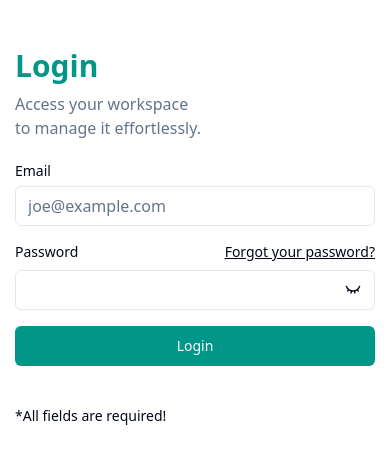
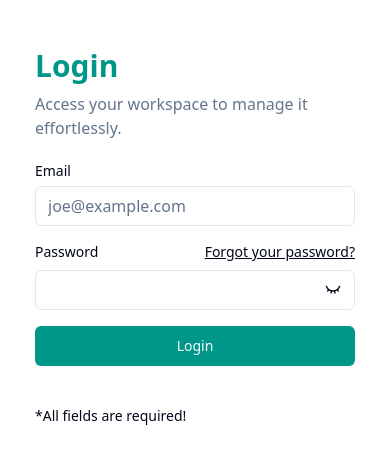
Before and after one commit to Nayak-Sahil/Workspace, a React app in the folder client/: page / in a window 390 px wide. Shown: the top 464 px of the page. Built offline with nearby package versions, Linux system fonts and the light colour scheme; the HTML template or start-up script is replaced by a standard one.

Commit message:
Update: Login Interface

```diff
--- a/client/src/App.jsx
+++ b/client/src/App.jsx
@@ -48,10 +48,10 @@ function App() {
   return (
     <div className="w-full lg:grid h-screen lg:grid-cols-2">
       <div className="flex items-center justify-center py-12">
-        <div className="mx-auto grid w-[360px] gap-6">
+        <div className="mx-auto grid sm:w-[360px] w-[320px] gap-6">
           <div className="grid gap-2">
             <h1 className="text-3xl text-primary font-bold">Login</h1>
-            <p className="text-balance font-medium text-muted-foreground">
+            <p className="font-medium text-muted-foreground">
               Access your workspace to manage it effortlessly.
             </p>
           </div>
@@ -92,7 +92,7 @@ function App() {
       </div>
       <div className="hidden relative bg-muted lg:block overflow-hidden">
         <div className="w-max absolute shadow-md -right-[50%] top-[50%] -translate-y-[50%]">
-          {/* <img src="/Dashboard.png" width={950} alt="Dashboard" /> */}
+          <img src="/LoginModel.png" width={950} alt="Dashboard" />
         </div>
       </div>
     </div>
```
Also changed, not shown: client/public/LoginModel.png (added).
